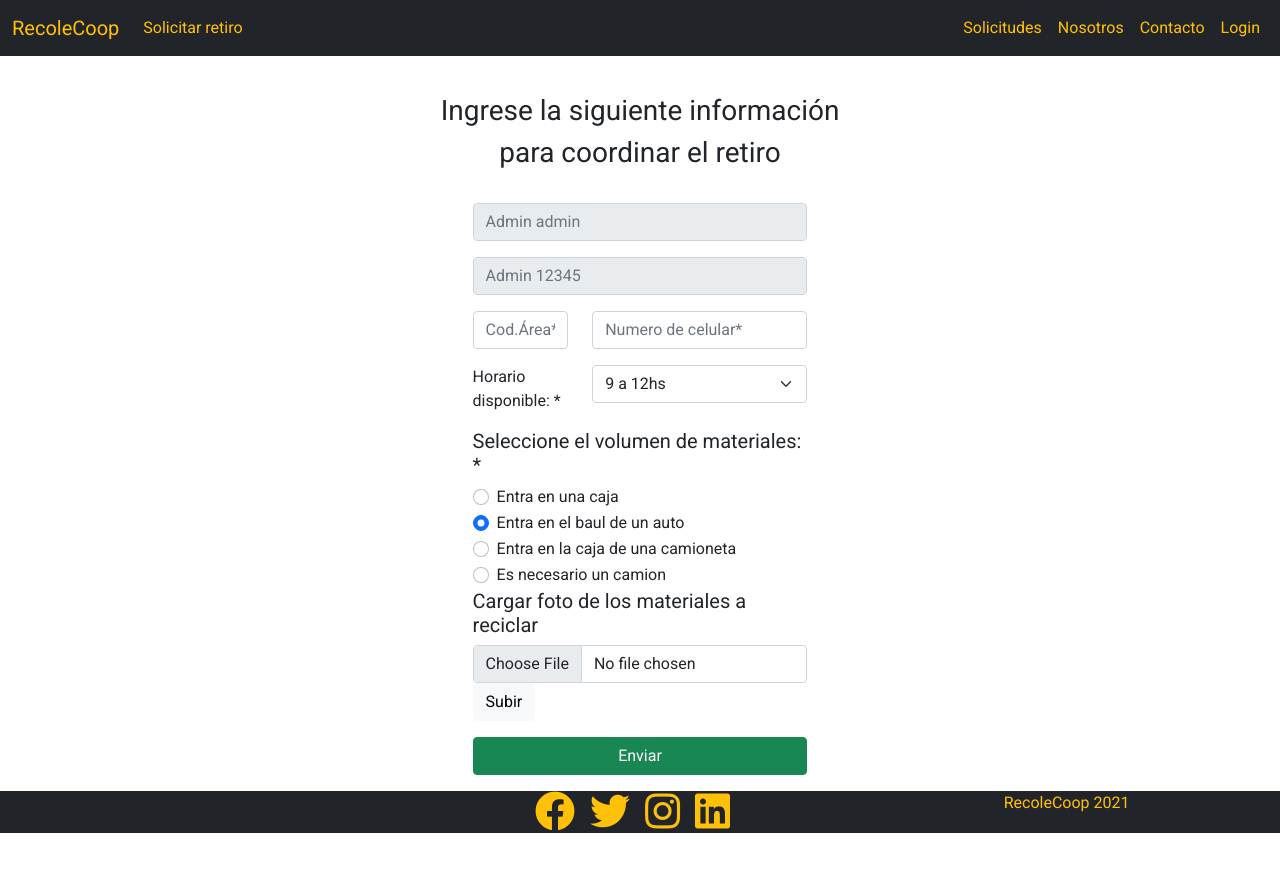
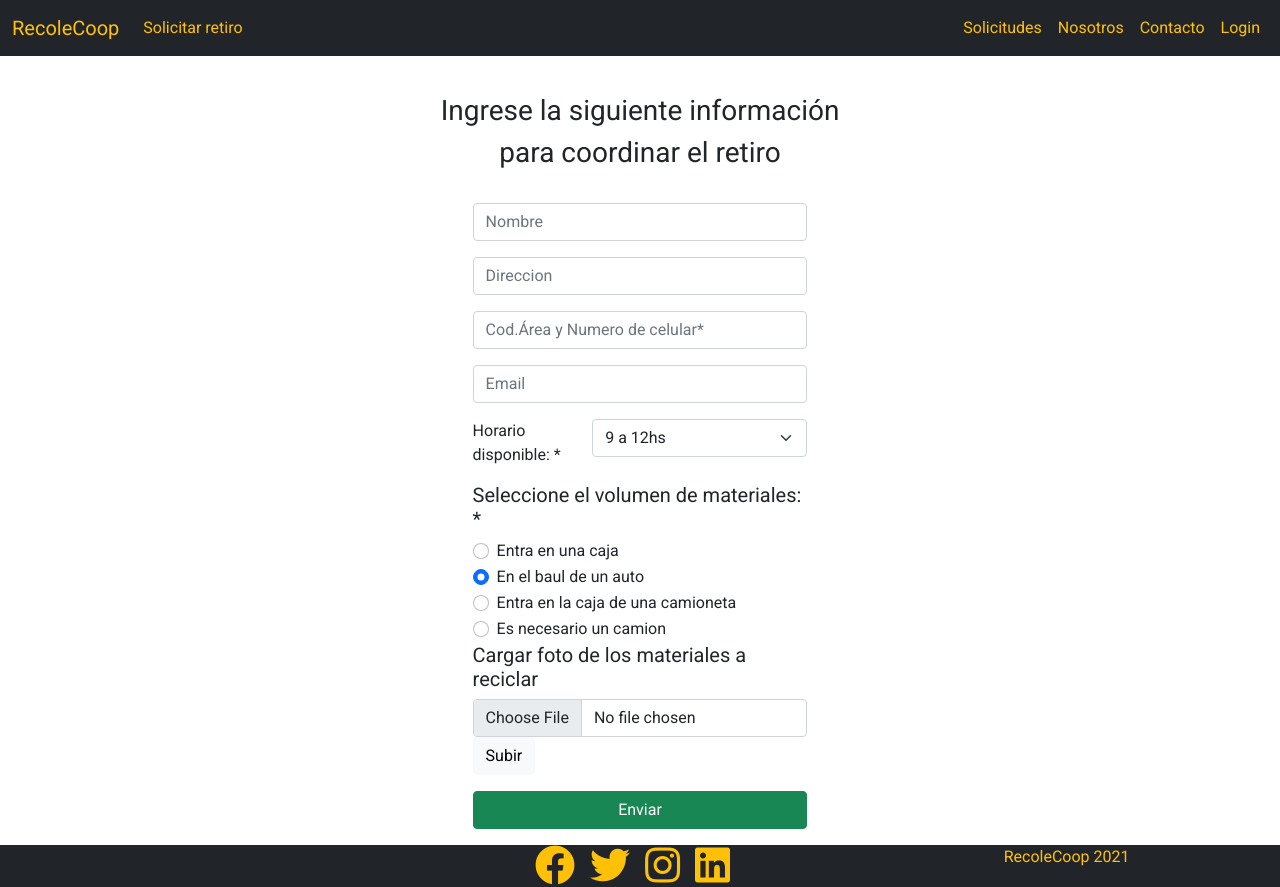
Before and after one commit to joaquinmancini/TPE_MDS-GRUPO11, an Angular app in the folder recoleCoop/: page /pedido-form in a window 1280 px wide. Before the commit the page ends 833 px from the top, so only its background shows below. Built offline with nearby package versions, Linux system fonts and the light colour scheme.

Commit message:
Se agrega el pedido de retiro a el servicio y se muestra en la lista

```diff
--- a/recoleCoop/src/app/components/pedido-form/pedido-form.component.html
+++ b/recoleCoop/src/app/components/pedido-form/pedido-form.component.html
@@ -3,21 +3,23 @@
   <h3>para coordinar el retiro</h3>
   <form>
       <div class="mb-3">
-          <input class="form-control" type="text" placeholder="Admin admin" aria-label="Disabled input example" disabled>
+          <input id="solicitante" class="form-control" type="text" placeholder="Nombre">
       </div>
       <div class="mb-3">
-          <input class="form-control" type="text" placeholder="Admin 12345" aria-label="Disabled input example" disabled>
+          <input id="direccion" class="form-control" type="text" placeholder="Direccion">
       </div>
-      <div class="mb-3 row">
-          <div class="col-4"><input class="form-control" type="text" placeholder="Cod.Área*" aria-label="default input example"></div>
-          <div class="col-8"><input class="form-control" type="text" placeholder="Numero de celular*" aria-label="default input example"></div>
+      <div class="mb-3">
+          <input id="telefono" class="form-control" type="text" placeholder="Cod.Área y Numero de celular*">
       </div>
+      <div class="mb-3">
+        <input id="email" class="form-control" type="text" placeholder="Email">
+    </div>
       <div class="mb-3 row">
           <div class="col-4">
             <label for="exampleFormControlSelect1">Horario disponible: *</label>
           </div>
           <div class="col-8">
-            <select class="form-select" aria-label="Default select example">
+            <select id="horario" class="form-select" aria-label="Default select example">
               <option selected>9 a 12hs</option>
               <option value="1">12 a 15hs</option>
               <option value="2">15 a 18hs</option>
@@ -26,26 +28,27 @@
       </div>
       <h5>Seleccione el volumen de materiales: *</h5>
       <div class="form-check">
-          <input class="form-check-input" type="radio" name="flexRadioDefault" id="flexRadioDefault1">
-          <label class="form-check-label" for="flexRadioDefault1">
+          <input class="form-check-input" type="radio" name="checkboxes" id="checked1" value="Entra en una caja">
+          <label class="form-check-label" for="checked1">
             Entra en una caja
           </label>
       </div>
       <div class="form-check">
-        <input class="form-check-input" type="radio" name="flexRadioDefault" id="flexRadioDefault2" checked>
-        <label class="form-check-label" for="flexRadioDefault2">
-          Entra en el baul de un auto
+        <input class="form-check-input" type="radio" name="checkboxes" id="checked2" value="En el baul de un auto" checked>
+        <label class="form-check-label" for="checked2">
+          En el baul de un auto
         </label>
       </div>
       <div class="form-check">
-        <input class="form-check-input" type="radio" name="flexRadioDefault" id="flexRadioDefault1">
-        <label class="form-check-label" for="flexRadioDefault1">
+        <input class="form-check-input" type="radio" name="checkboxes" id="checked3" value="Entra en la caja de una camioneta
+        ">
+        <label class="form-check-label" for="checked3">
           Entra en la caja de una camioneta
         </label>
       </div>
       <div class="form-check">
-        <input class="form-check-input" type="radio" name="flexRadioDefault" id="flexRadioDefault1">
-        <label class="form-check-label" for="flexRadioDefault1">
+        <input class="form-check-input" type="radio" name="checkboxes" id="checked4" value="Es necesario un camion">
+        <label class="form-check-label" for="checked4">
           Es necesario un camion
         </label>
       </div>
--- a/recoleCoop/src/app/components/pedido-form/pedido-form.component.ts
+++ b/recoleCoop/src/app/components/pedido-form/pedido-form.component.ts
@@ -1,4 +1,7 @@
+import { HttpHeaders } from '@angular/common/http';
 import { Component, OnInit } from '@angular/core';
+import { Pedido } from 'src/app/models/pedido/pedido.module';
+import { PedidoService } from 'src/app/services/pedido/pedido.service';
 
 @Component({
   selector: 'app-pedido-form',
@@ -7,13 +10,22 @@ import { Component, OnInit } from '@angular/core';
 })
 export class PedidoFormComponent implements OnInit {
 
-  constructor() { }
+  public pedido: Pedido = {
+    id: 0,
+    solicitante:"",
+    direccion: "",
+    telefono: "",
+    email: "",
+    horario: "",
+    volumen: "",
+  }
+  constructor(private _pedido:PedidoService) {
+   }
 
   ngOnInit(): void {
   }
 
   displayimg (){
-    console.log("hola mundo");
     let imagen = document.getElementById('img1');
     let botonelim = document.getElementById('eliminar');
     if (imagen != null && botonelim != null){
@@ -34,6 +46,28 @@ export class PedidoFormComponent implements OnInit {
   }
 
   enviarPedido() {
-    window.location.href="http://localhost:4200/retiro-material-exitoso";
+
+      //this.pedido.id = ;
+      this.pedido.solicitante = ((document.getElementById("solicitante") as HTMLInputElement).value);
+      this.pedido.direccion = ((document.getElementById("direccion") as HTMLInputElement).value);
+      this.pedido.telefono = ((document.getElementById("telefono") as HTMLInputElement).value);
+      this.pedido.email = ((document.getElementById("email") as HTMLInputElement).value);
+      this.pedido.horario = ((document.getElementById("horario") as HTMLInputElement).value);
+      let checkbox = document.querySelector('input[name=checkboxes]:checked');
+      if (checkbox != null) {
+        this.pedido.volumen = checkbox.attributes.getNamedItem('value')?.value;
+
+      }
+
+
+    //var pedido = {};
+    //formData.forEach((value, key) => pedido[key] = value);
+    //var json = JSON.stringify(pedido);
+
+
+
+    //ENVIAR a el servicio
+    this._pedido.savePedido(this.pedido);
+    window.location.href="http://localhost:4200/pedidos-list";
   }
 }
--- a/recoleCoop/src/app/models/pedido/pedido.module.ts
+++ b/recoleCoop/src/app/models/pedido/pedido.module.ts
@@ -1,8 +1,9 @@
 export interface Pedido {
     id:number;
     solicitante: string;
-    direccion:string;
+    direccion: string;
+    telefono: string;
     email: string;
     horario: string;
-    volumen: string;
+    volumen: any;
 }
--- a/recoleCoop/src/app/services/pedido/pedido.service.ts
+++ b/recoleCoop/src/app/services/pedido/pedido.service.ts
@@ -1,7 +1,7 @@
 import { Injectable } from '@angular/core';
-import {HttpClient} from '@angular/common/http'
+import {HttpClient, HttpHeaders} from '@angular/common/http'
 import { Pedido } from 'src/app/models/pedido/pedido.module';
-import { Observable } from 'rxjs';
+import { Observable } from "rxjs";
 
 
 @Injectable({
@@ -17,4 +17,18 @@ export class PedidoService {
   getPedidos(): Observable<Pedido[]>{
     return this.http.get<Pedido[]>(this.url+this.pedidos)
   }
+
+  savePedido(pedido : Pedido) {
+    let json = JSON.stringify(pedido);
+    let params = "pedido="+json;
+    //const headers = new HttpHeaders({'Content-Type':'application/json; charset=utf-8'});
+    //let headers = new HttpHeaders().set('Content-Type','application/x-www-form-urlencoded');
+    let headers = new HttpHeaders().set('Content-Type', 'application/json');
+    console.log(params);
+    return this.http.post(this.url + "/savePedido", json, {headers: headers}).subscribe(data => {
+      //window.location.href="http://localhost:4200/retiro-material-exitoso"
+
+    })
+  }
+
 }
```
Also changed, not shown: 2 other files (tests, documents, lock files or other folders).
